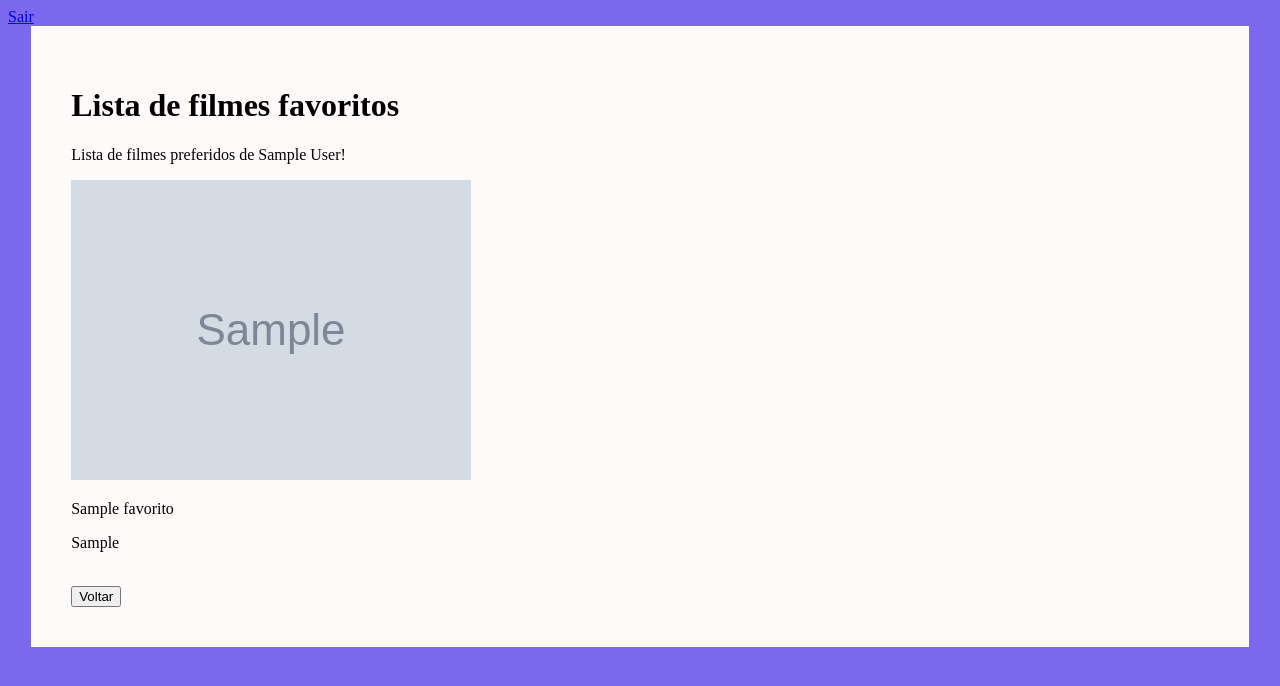
After one commit to matheusvcv/portal-filmes, a PHP site: page /lista-fav.php in a window 1280 px wide. The commit adds this page. Shown: the top 686 px of the page. Run offline with PHP 8.4, Linux system fonts and the light colour scheme; the visitor is signed in with stand-in values (Sample User, id 1); tables that the repository leaves empty or names only in its code hold one stand-in row (values such as "Sample post"); grey boxes marked "Sample" are stand-in pictures.

Commit message:
Desenvolvido página de favoritos, que exibirá a lista de vaforitos de cada usuário. Através de uma consulta SELECT, o sistema irá exibir todos os filmes que estejam na tabela favorotis, que estejam vinculados com o ID específico de cada usuário

```diff
--- a/adicionar.php
+++ b/adicionar.php
@@ -2,6 +2,7 @@
 
 require "src/conexao.php";
 require "src/filme.php";
+require 'protect.php';
 
  $imagem = $_POST['imagem'];
  $titulo = $_POST['titulo'];
@@ -15,7 +16,7 @@ require "src/filme.php";
 
 
     $insereFav = New Filme($conexao);
-    $insere = $insereFav->insereFilmesFav($imagem, $titulo, $popularidade);
+    $insere = $insereFav->insereFilmesFav($_SESSION['id'], $imagem, $titulo, $popularidade);
 
     header('Location: favoritos.php');
 
--- a/filmes.php
+++ b/filmes.php
@@ -1,3 +1,8 @@
+<?php
+
+require "protect.php";
+
+?>
 <!DOCTYPE html>
 <html>
 <head>
@@ -7,6 +12,7 @@
 	<title>Movies</title>
 </head>
 <body>
+	<a href="index.php">Sair</a>
 	<div id="container">
 		<h1>Procurar Filmes</h1>
 		<form action="" method="POST">
--- /dev/null
+++ b/lista-fav.php
@@ -0,0 +1,39 @@
+<?php
+
+require "protect.php";
+require "src/conexao.php";
+require "src/filme.php";
+
+$exibeFav = New Filme($conexao);
+$favoritos = $exibeFav->exibeFilmesFav($_SESSION['id']);
+
+
+?>
+<!DOCTYPE html>
+<html>
+<head>
+	<meta charset="utf-8">
+	<meta name="viewport" width="device-width initial-scale=1.0">
+	<link rel="stylesheet" type="text/css" href="style.css">
+	<title>Favoritos</title>
+</head>
+<body>
+	<a href="index.php">Sair</a>
+	<div id="container">
+		<p>
+			<h1>Lista de filmes favoritos</h1>
+		</p>
+		<p>
+			Lista de filmes preferidos de <?php echo $_SESSION['nome']; ?>!
+		</p>
+			<?php foreach($favoritos as $favorito): ?>
+		<p>
+			<img src="<?php echo $favorito['imagem']; ?>">
+			<p><?php echo $favorito['titulo']; ?></p>
+			<p><?php echo $favorito['popularidade']; ?></p>
+		</p>
+			<?php endforeach; ?>
+		<br><a href="inicio.php"><button>Voltar</button></a>
+	</div>
+</body>
+</html>
--- a/logout.php
+++ b/logout.php
@@ -2,7 +2,7 @@
 
 	if(!isset($_SESSION)) {
 
-		session_star();
+		session_start();
 	}
 
 	session_destroy();
--- a/src/filme.php
+++ b/src/filme.php
@@ -12,20 +12,22 @@ require "conexao.php";
 		}
 
 
-		public function insereFilmesFav(string $imagem, string $titulo, string $popularidade): void
+		public function insereFilmesFav(int $id_usuario, string $imagem, string $titulo, string $popularidade): void
 		{
-			$inserir = $this->conexao->prepare("INSERT INTO favoritos(imagem, titulo, popularidade) VALUES(?,?,?)");
+			$inserir = $this->conexao->prepare("INSERT INTO favoritos(id_usuario, imagem, titulo, popularidade) VALUES(?,?,?,?)");
 
-			$inserir->bind_param('sss', $imagem, $titulo, $popularidade);
+			$inserir->bind_param('isss', $id_usuario, $imagem, $titulo, $popularidade);
 
 			$inserir->execute();
 		}
 
-		public function exibeFilmesFav(): array
+		public function exibeFilmesFav(int $id_usuario): array
 		{
-			$exibeFav = $this->conexao->query("SELECT * FROM favoritos");
+			$exibeFav = $this->conexao->query("SELECT * FROM favoritos WHERE id_usuario = $id_usuario");
 
+			$favoritos = $exibeFav->fetch_all(MYSQLI_ASSOC);
 
+			return $favoritos;
 		}
 
 
```
Also changed, not shown: favoritos.php (+8 -1 lines), inicio.php (+6 -1 lines).
